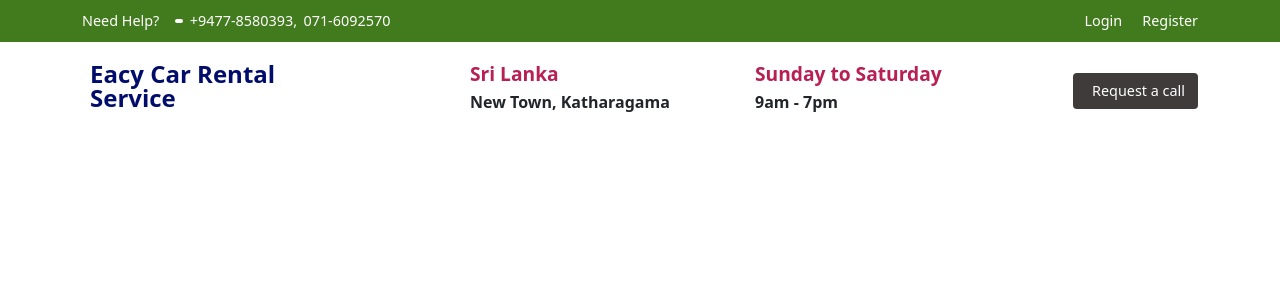
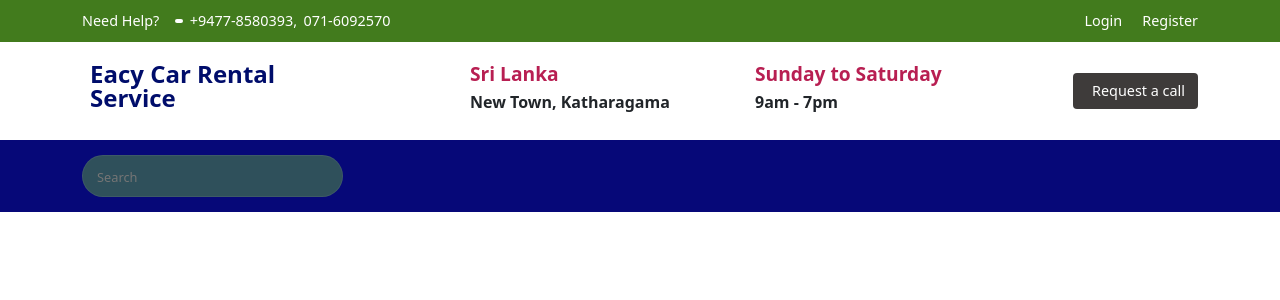
Before and after one commit to tharakad049/Easy-Car-Rental-React, a React (Create React App) app in the folder front-end/: page / in a window 1280 px wide. Shown: the top 300 px of the page. Built offline with nearby package versions, Linux system fonts and the light colour scheme.

Commit message:
update homepage

```diff
--- a/front-end/package.json
+++ b/front-end/package.json
@@ -45,7 +45,9 @@
   },
   "devDependencies": {
     "@mui/material": "^5.9.0",
+    "postcss-merge-longhand": "^5.1.6",
     "react-router-dom": "^6.3.0",
-    "reactstrap": "^9.1.2"
+    "reactstrap": "^9.1.2",
+    "tailwindcss": "^3.1.6"
   }
 }
--- a/front-end/src/app/App.js
+++ b/front-end/src/app/App.js
@@ -1,12 +1,8 @@
 import React from "react";
-import Login from "../pages/Session/Login";
-import HomePage from "../pages/Home/index";
+import Layout from "../components/Layouts/Layout";
 
 function App() {
-  return (
-      <HomePage/>
-      //<Login/>
-  );
+  return <Layout/>
 }
 
 export default App;
--- /dev/null
+++ b/front-end/src/components/Layouts/Layout.jsx
@@ -0,0 +1,13 @@
+import React, { Fragment } from "react";
+import HomePage from "../../pages/Home";
+
+
+const Layout = () => {
+  return (
+    <Fragment>
+      <HomePage/>
+    </Fragment>
+  );
+};
+
+export default Layout;
--- a/front-end/src/pages/Home/index.jsx
+++ b/front-end/src/pages/Home/index.jsx
@@ -247,11 +247,11 @@ import Row from "react-bootstrap/Row";
 import Link from "@material-ui/core/Link";
 import Col from "react-bootstrap/Col";
 
+
 class HomePage extends Component {
     constructor(props) {
         super(props);
     }
-
     render() {
         return (
             <header className="header">
@@ -326,9 +326,26 @@ class HomePage extends Component {
                         </Row>
                     </Container>
                 </div>
+
+
+                <div className="main__navbar">
+                    <Container>
+                        <div className="navigation__wrapper d-flex align-items-center justify-content-between">
+
+                            <div className="nav__right">
+                                <div className="search__box">
+                                    <input type="text" placeholder="Search"/>
+                                    <span>
+                                          <i className="ri-search-line"></i>
+                                    </span>
+                                </div>
+                            </div>
+                        </div>
+                    </Container>
+                </div>
             </header>
         );
     }
-}
+};
 
 export default (HomePage)
--- a/front-end/src/pages/Home/style.css
+++ b/front-end/src/pages/Home/style.css
@@ -94,11 +94,42 @@
 }
 
 .header__btn a:hover {
-    color: #fff;
+    color: #ff0000;
 }
+
 [class^="ri-"], [class*=" ri-"] {
     font-family: 'remixicon' !important;
     font-style: normal;
     -webkit-font-smoothing: antialiased;
     -moz-osx-font-smoothing: grayscale;
 }
+
+.main__navbar {
+    padding: 15px 0px;
+    background: #060878;
+}
+
+.search__box {
+    border: 1px solid #7c8a972f;
+    padding: 7px 12px;
+    display: flex;
+    align-items: center;
+    border-radius: 50px;
+    background: rgba(52, 88, 88, 0.91);
+}
+
+.search__box input {
+    background: transparent;
+    border: none;
+    outline: none;
+    color: #ffffff;
+    cursor: pointer;
+}
+
+.search__box input::placeholder {
+    font-size: 0.8rem;
+}
+.search__box span i {
+    color: rgb(255, 255, 255);
+    cursor: pointer;
+}
```
Also changed, not shown: 1 other file (tests, documents, lock files or other folders).
